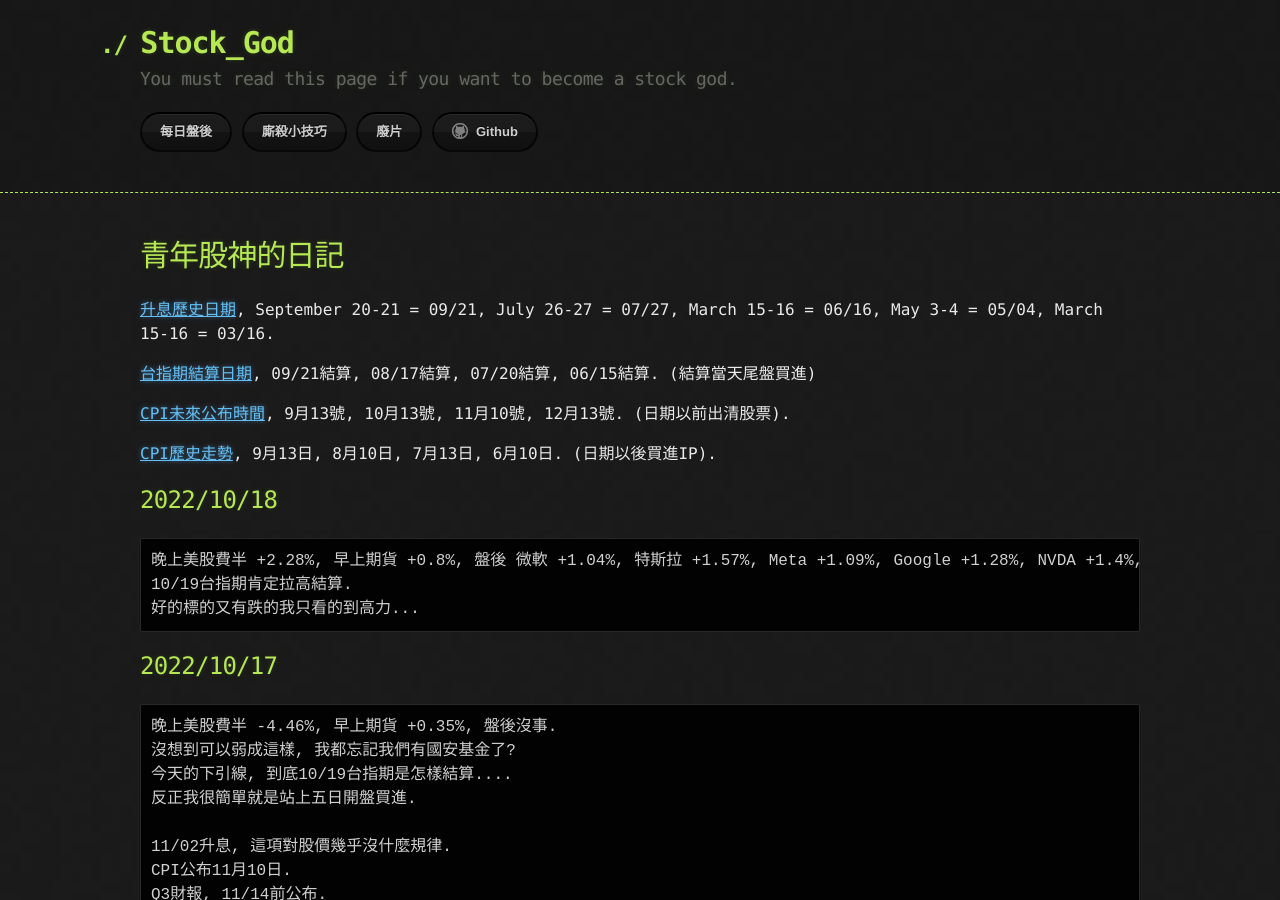
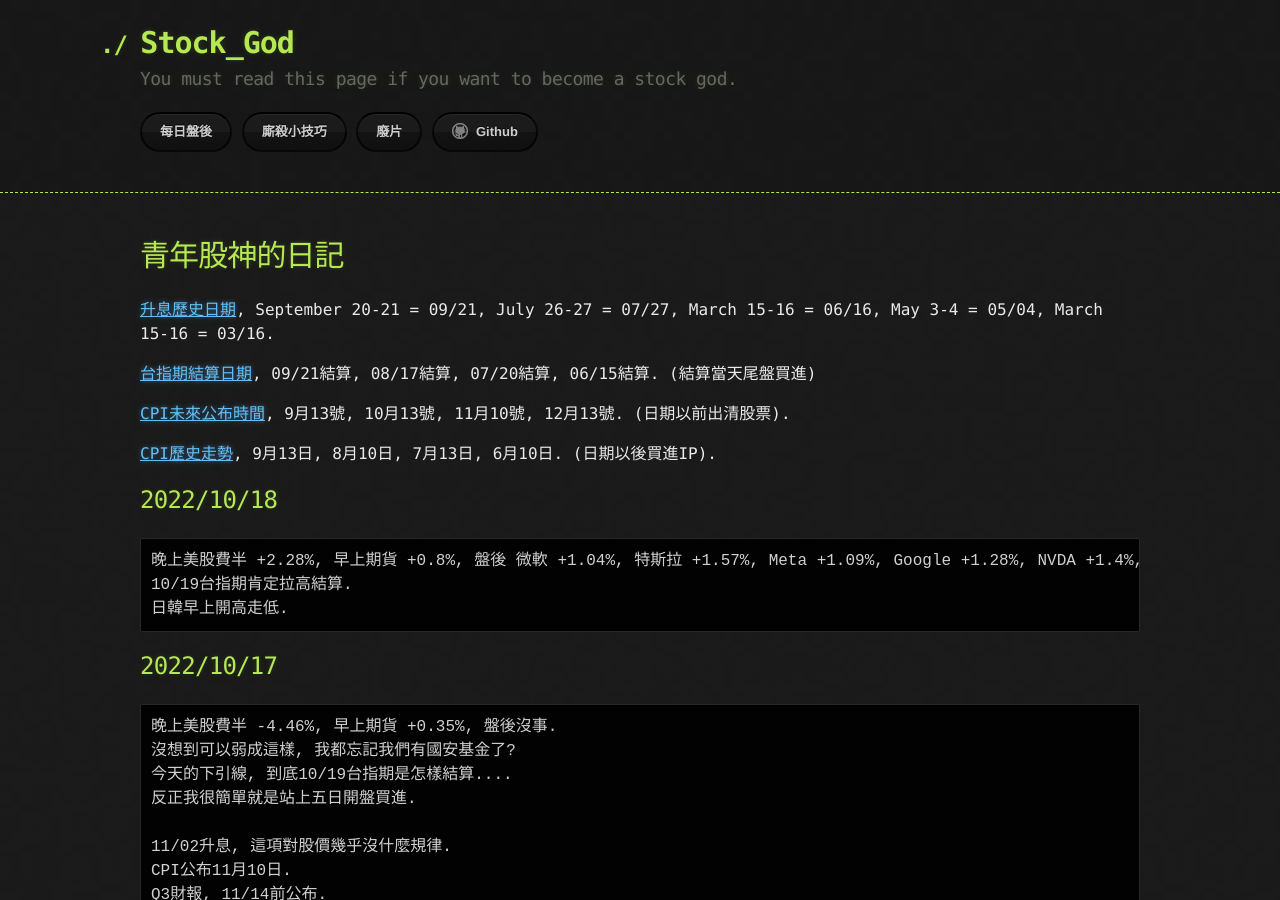
Before and after one commit to lepg5487/Stock_God, a Jekyll site: the page built from index.md, in a window 1280 px wide and 900 px high. Built offline with Jekyll 4.4.1, drawn with Linux system fonts in a browser that asks for light colours; our own code applies the rules of GitHub Pages for plain Markdown files.

Commit message:
Update index.md

````diff
--- a/index.md
+++ b/index.md
@@ -16,7 +16,7 @@ layout: testlayouts
 ```
 晚上美股費半 +2.28%, 早上期貨 +0.8%, 盤後 微軟 +1.04%, 特斯拉 +1.57%, Meta +1.09%, Google +1.28%, NVDA +1.4%, AMD +1.26%.
 10/19台指期肯定拉高結算.
-好的標的又有跌的我只看的到高力...
+日韓早上開高走低.
 ```
 
 ## 2022/10/17
````
